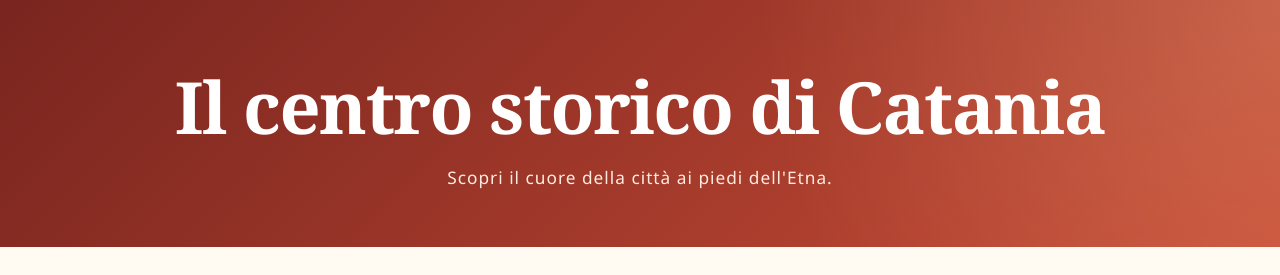
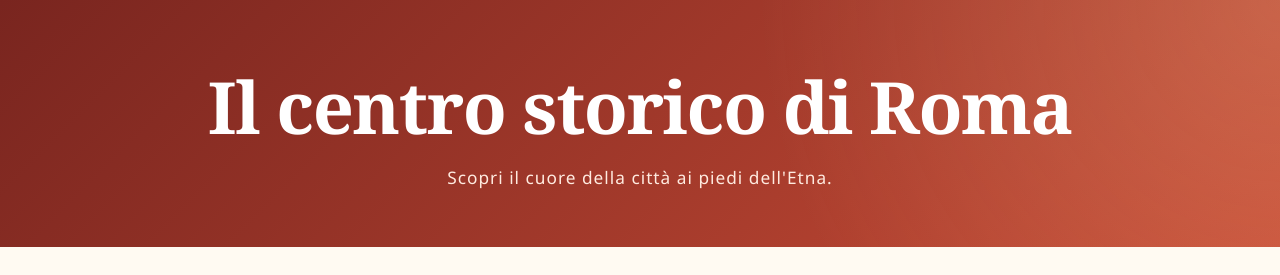
Before and after one commit to sdemmmm/BellaCataniaa, a plain HTML site: page sezione-a.html in a window 1280 px wide. Shown: the top 275 px of the page. Drawn offline with Linux system fonts and the light colour scheme.

Commit message:
Update sezione-a.html

```diff
--- a/sezione-a.html
+++ b/sezione-a.html
@@ -9,7 +9,7 @@
 </head>
 <body>
     <header>
-        <h1>Il centro storico di  Catania</h1>
+        <h1>Il centro storico di  Roma</h1>
         <p>Scopri il cuore della città ai piedi dell'Etna.</p>
     </header>
 
```
